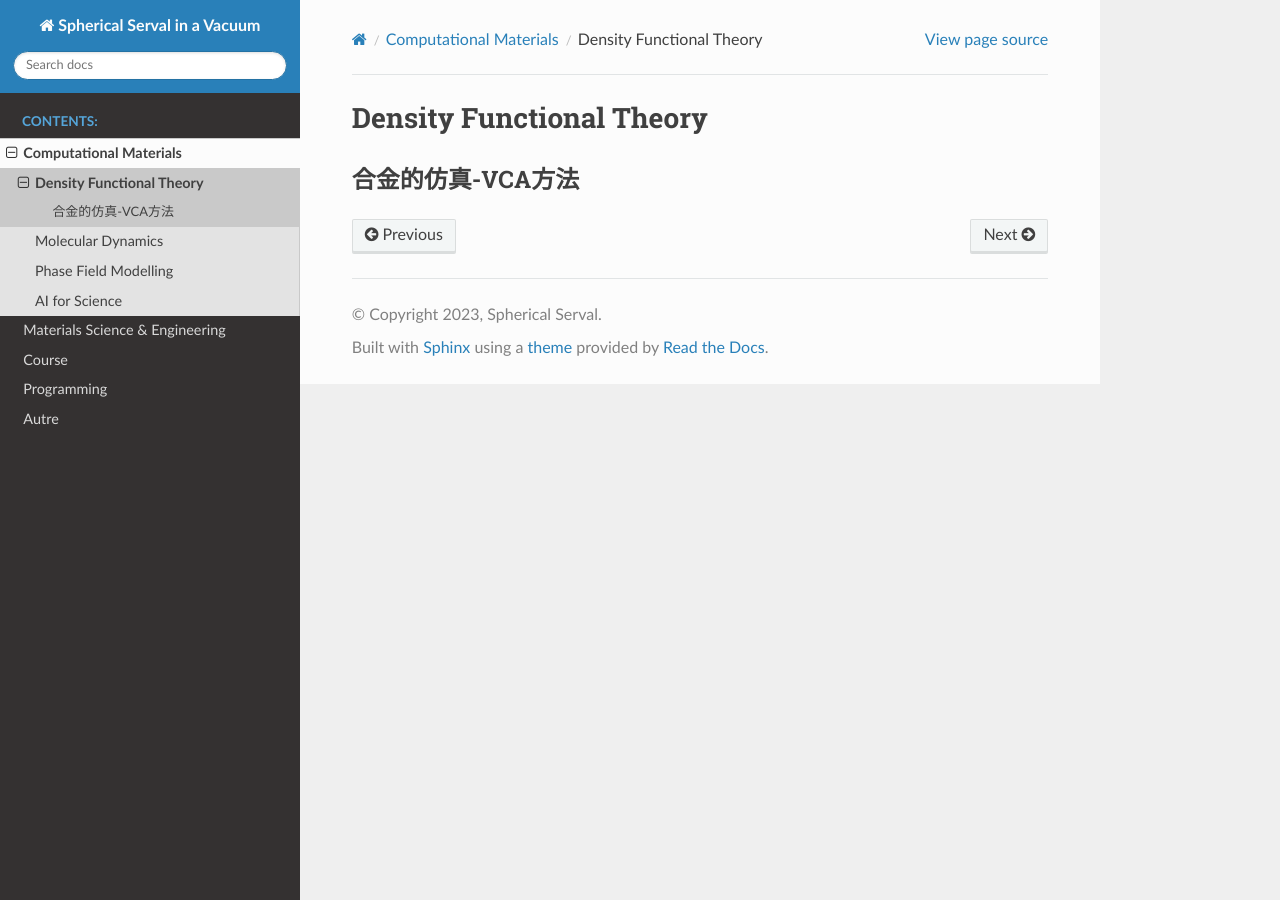
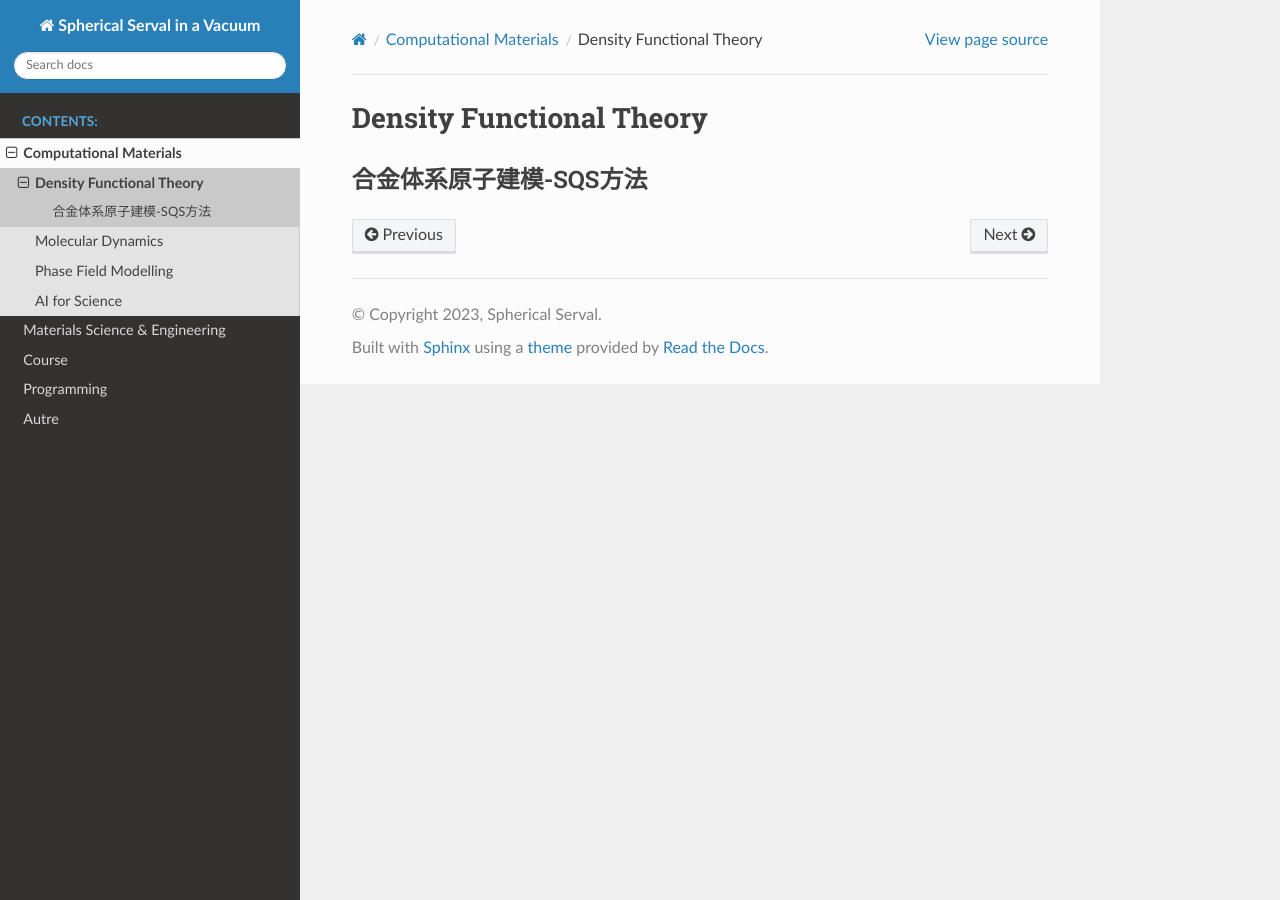
Before and after one commit to vacuumserval/vacuumserval.github.io, a Sphinx documentation site: the page built from source/comp/dft.md, in a window 1280 px wide. Built offline with Sphinx 7.4.7 and the Read the Docs theme 2.0.0, drawn with Linux system fonts in a browser that asks for light colours.

Commit message:
sync 0913

```diff
--- a/source/comp/dft.md
+++ b/source/comp/dft.md
@@ -1,3 +1,3 @@
 # Density Functional Theory
 
-## 合金的仿真-VCA方法
+## 合金体系原子建模-SQS方法
```
Also changed, not shown: source/mse/phase.md (+5 -0 lines).
